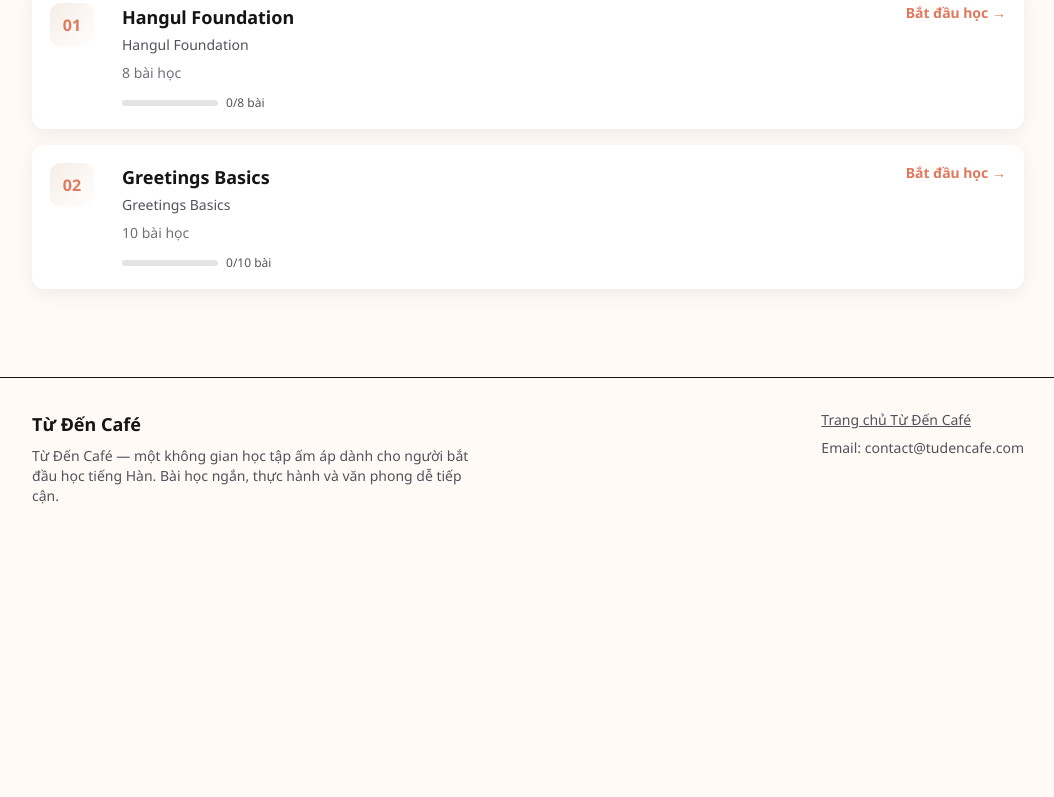
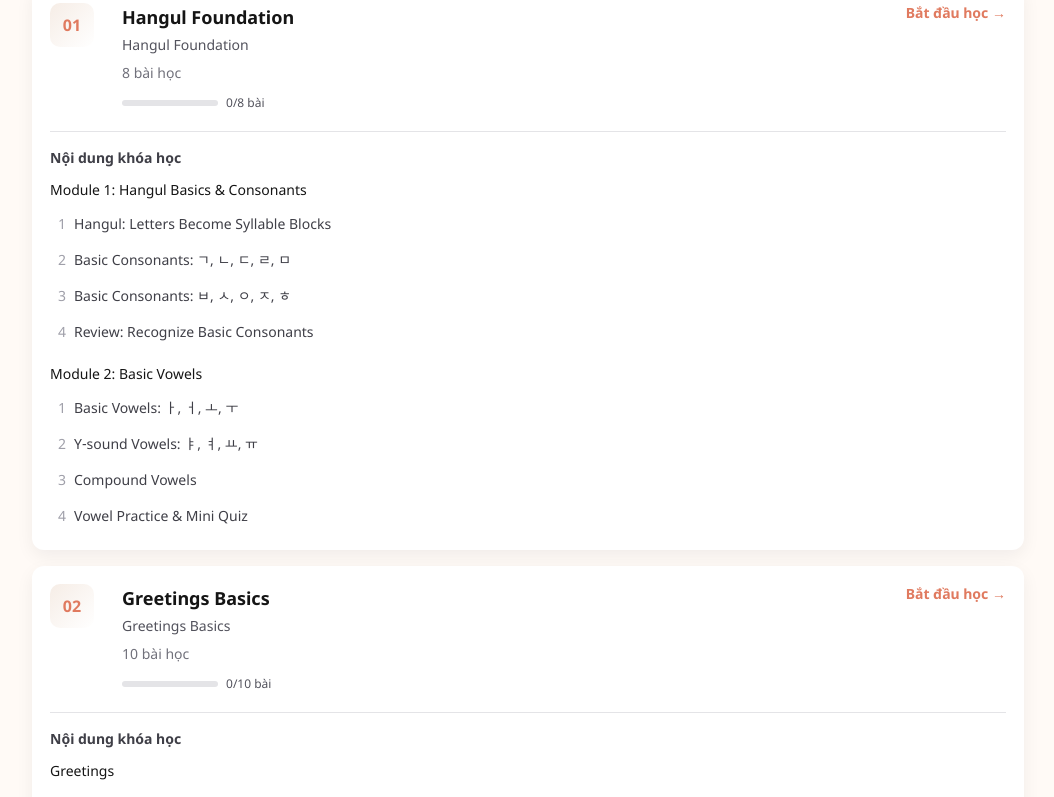
Before and after one commit to tuden219th/learning-korean, a Next.js app: page / in a window 1280 px wide. Shown: the part 720-1517 px from the top of the page, without its empty margins (112-1166 px from the left). Before the commit the page ends 1258 px from the top, so only its background shows below. Built offline with nearby package versions, Linux system fonts and the light colour scheme.

Commit message:
feat: show lesson list in course cards

```diff
--- a/components/CourseCard.tsx
+++ b/components/CourseCard.tsx
@@ -15,7 +15,7 @@ export default function CourseCard({ course, index }: CourseCardProps) {
   const firstLesson = firstModule && firstModule.lessons && firstModule.lessons[0];
   const lessonPath = firstLesson ? `/${[course.language, firstModule.slug, firstLesson.slug].filter(Boolean).join('/')}` : null;
 
-  const lessonCount = (course.modules || []).reduce((sum: number, m: any) => sum + ((m.lessons || []).length), 0);
+  const lessonCount = course.modules.reduce((sum, module) => sum + module.lessons.length, 0);
   const completedCount = course.modules
     .flatMap((module) => module.lessons)
     .filter((lesson) => completedLessonIds.includes(lesson.id)).length;
@@ -40,6 +40,39 @@ export default function CourseCard({ course, index }: CourseCardProps) {
           <Link href={lessonPath} className="text-sm text-[var(--accent)] font-semibold">Bắt đầu học →</Link>
         )}
       </div>
+
+      <div className="mt-5 border-t border-zinc-200 pt-4">
+        <p className="text-sm font-semibold text-zinc-700">Nội dung khóa học</p>
+        <div className="mt-3 space-y-4">
+          {course.modules.map((module) => (
+            <div key={module.id}>
+              <p className="text-sm font-medium">{module.title}</p>
+              <ol className="mt-2 space-y-1">
+                {module.lessons.map((lesson, lessonIndex) => {
+                  const isCompleted = completedLessonIds.includes(lesson.id);
+                  const href = `/${course.language}/${module.slug}/${lesson.slug}`;
+
+                  return (
+                    <li key={lesson.id}>
+                      <Link
+                        href={href}
+                        className="flex items-center gap-2 rounded px-2 py-1.5 text-sm hover:bg-zinc-50"
+                      >
+                        <span className={isCompleted ? "text-emerald-600" : "text-zinc-400"} aria-hidden="true">
+                          {isCompleted ? "✓" : lessonIndex + 1}
+                        </span>
+                        <span className={isCompleted ? "text-zinc-500 line-through" : "text-zinc-700"}>
+                          {lesson.title}
+                        </span>
+                      </Link>
+                    </li>
+                  );
+                })}
+              </ol>
+            </div>
+          ))}
+        </div>
+      </div>
     </article>
   );
 }
```
